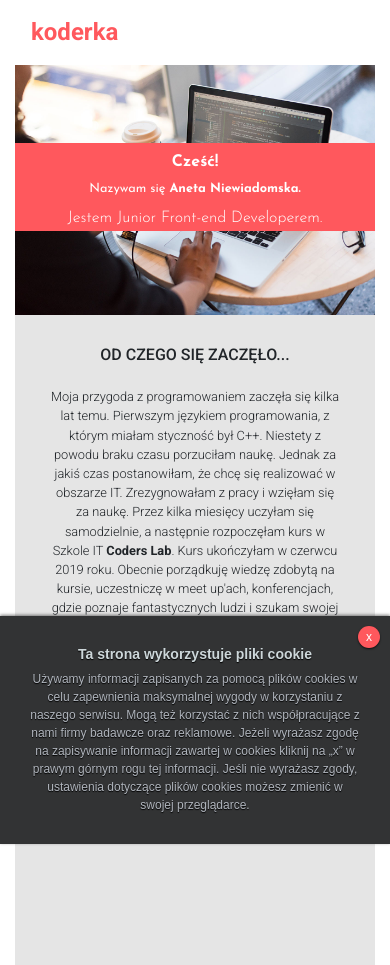
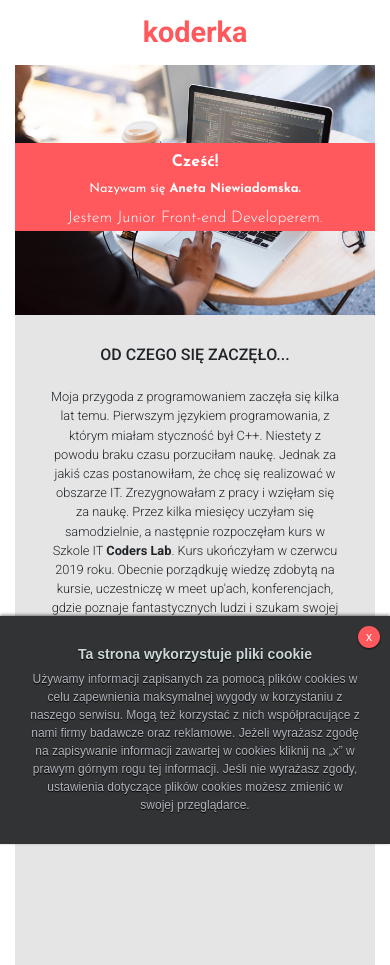
Before and after one commit to Nieaneta/Koderka, a website: page develop/index.html in a window 390 px wide. Shown: the top 965 px of the page. Drawn offline with nearby package versions, Linux system fonts and the light colour scheme.

Commit message:
logo rwd

```diff
--- a/src/scss/components/_contact.scss
+++ b/src/scss/components/_contact.scss
@@ -100,7 +100,7 @@
         align-items: flex-start;
         margin-top: 90px;
         height: 100px;
-        font-size: 1.5rem;
+        font-size: 1.3rem;
     }
     .form {
         display: none;
--- a/src/scss/components/_header.scss
+++ b/src/scss/components/_header.scss
@@ -121,14 +121,20 @@
 }
 
 @media (max-width: 640px) {
-    .container{
-        max-width: 700px;
+    .page-header {
+        position: static;
     }
+
+    .page-header .container {
+        justify-content: center;
+    }
+
     .page-logo {
         margin: 0;
+        display: flex;
 
         .page-logo-link {
-            font-size: 1.5rem;
+            font-size: 1.8rem;
         }
     }
     .page-nav {
@@ -185,7 +191,6 @@
     //     .hamburger {
     //         transform: none;
     //     }
-    // }
 
     .page-nav-list-link::before {
         display: none;
@@ -194,7 +199,6 @@
     .page-nav-list-link:hover::before {
         display: none;
     }
-
 
     .slider {
         height: 250px;
```
Also changed, not shown: develop/css/style.css.
